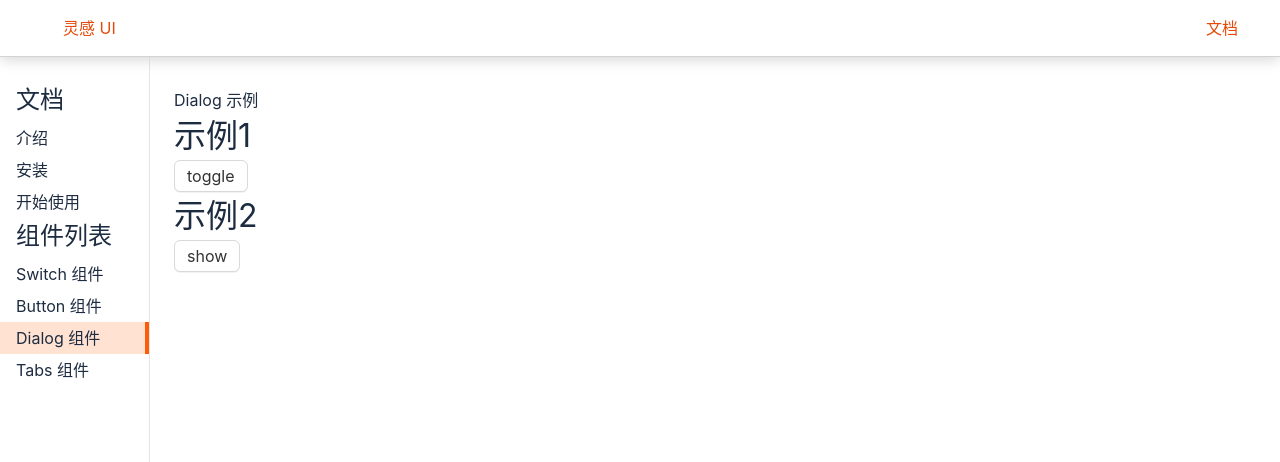
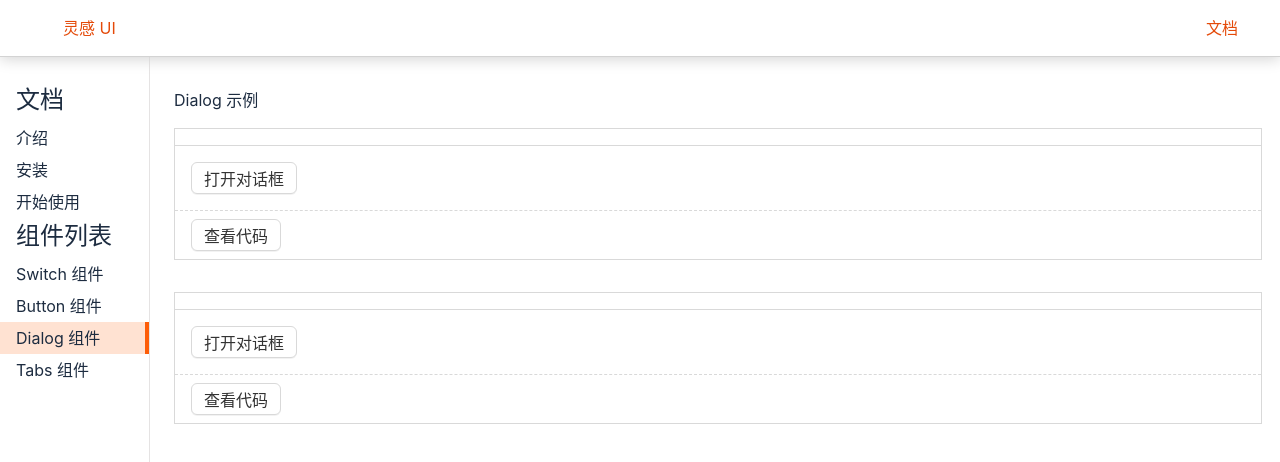
Before and after one commit to Ranze1129/Inspire-UI, a Vue app: page /#/doc/dialog in a window 1280 px wide. Shown: the top 462 px of the page. Built offline with nearby package versions, Linux system fonts and the light colour scheme.

Commit message:
改造 Dialog demo

```diff
--- /dev/null
+++ b/src/components/Dialog1.demo.vue
@@ -0,0 +1,50 @@
+<demo>
+常规使用
+</demo>
+<template>
+  <div>
+    <Button @click="toggle">打开对话框</Button>
+    <Dialog v-model:visible="x" :closeOnClickOverlay="false" :ok="f1" :cancel="f2">
+      <template v-slot:content>
+        <strong>你好</strong>
+        <div>hi</div>
+      </template>
+      <template v-slot:title>
+        <strong>加粗的标题</strong>
+      </template>
+    </Dialog>
+  </div>
+</template>
+
+<script lang="ts">
+import Dialog from '../lib/Dialog.vue'
+import Button from '../lib/Button.vue'
+import {
+  ref
+} from 'vue'
+import {
+  openDialog
+} from '../lib/openDialog'
+export default {
+  components: {
+    Dialog,
+    Button
+  },
+  setup() {
+    const x = ref(false)
+    const toggle = () => {
+      x.value = !x.value
+    }
+    const f1 = () => {
+      return false
+    }
+    const f2 = () => {}
+    return {
+      x,
+      toggle,
+      f1,
+      f2
+    }
+  }
+}
+</script>
--- /dev/null
+++ b/src/components/Dialog2.demo.vue
@@ -0,0 +1,41 @@
+<demo>
+一键打开 Dialog
+</demo>
+<template>
+  <div>
+    <Button @click="showDialog">打开对话框</Button>
+  </div>
+</template>
+
+<script lang="ts">
+import Button from '../lib/Button.vue'
+import {
+  ref,
+  h
+} from 'vue'
+import {
+  openDialog
+} from '../lib/openDialog'
+export default {
+  components: {
+    Button
+  },
+  setup() {
+    const showDialog = () => {
+      openDialog({
+        title: h('strong', {}, '标题'),
+        content: '你好',
+        ok() {
+          console.log('ok')
+        },
+        cancel() {
+          console.log('cancel')
+        }
+      })
+    }
+    return {
+      showDialog
+    }
+  }
+}
+</script>
--- a/src/components/DialogDemo.vue
+++ b/src/components/DialogDemo.vue
@@ -1,52 +1,22 @@
 <template>
     <div>Dialog 示例</div>
-    <h1>示例1</h1>
-    <Button @click="toggle">toggle</Button>
-    <Dialog v-model:visible="x" :closeOnClickOverlay="false"
-            :ok="f1" :cancel="f2">
-      <template v-slot:content>
-        <div>你好</div>
-        <div>hi</div>
-      </template>
-      <template v-slot:title>
-        <strong>加粗的标题</strong>
-      </template>
-    </Dialog>
-    <h1>示例2</h1>
-    <Button @click="showDialog">show</Button>
+  <Demo :component="Dialog1Demo" />
+  <Demo :component="Dialog2Demo" />
 </template>
 
 <script lang="ts">
-import Dialog from '../lib/Dialog.vue';
-import Button from '../lib/Button.vue';
-import {ref} from 'vue';
-import {openDialog} from '../lib/openDialog.ts';
-
+import Demo from './Demo.vue';
+import Dialog1Demo from './Dialog1.demo.vue';
+import Dialog2Demo from './Dialog2.demo.vue';
 export default {
-  components: {Button, Dialog},
+  components: {
+    Demo
+  },
   setup() {
-    const x = ref(false);
-    const toggle = () => {
-      x.value = !x.value;
-    };
-    const f1 = () => {
-      return false;
-    };
-    const f2 = () => {};
-    const showDialog = () => {
-      openDialog({
-        title: '标题',
-        content: '你好',
-        ok() {
-          console.log('ok');
-        },
-        cancel() {
-          console.log('cancel');
-        }
-      });
-    };
-    return {x, toggle, f1, f2, showDialog};
+    return {
+      Dialog1Demo,
+      Dialog2Demo
+    }
   }
-};
-
+}
 </script>
--- a/src/views/Home.vue
+++ b/src/views/Home.vue
@@ -4,7 +4,7 @@
       <Topnav class="topnav"/>
       <div class="banner">
         <h1>灵感 UI</h1>
-        <h2>一个好看的 UI 框架</h2>
+        <h2>发挥你的灵感，展现不一样的世界</h2>
         <p class="actions">
           <a href="https://github.com">GitHub</a>
           <router-link to="/doc">开始</router-link>
```
